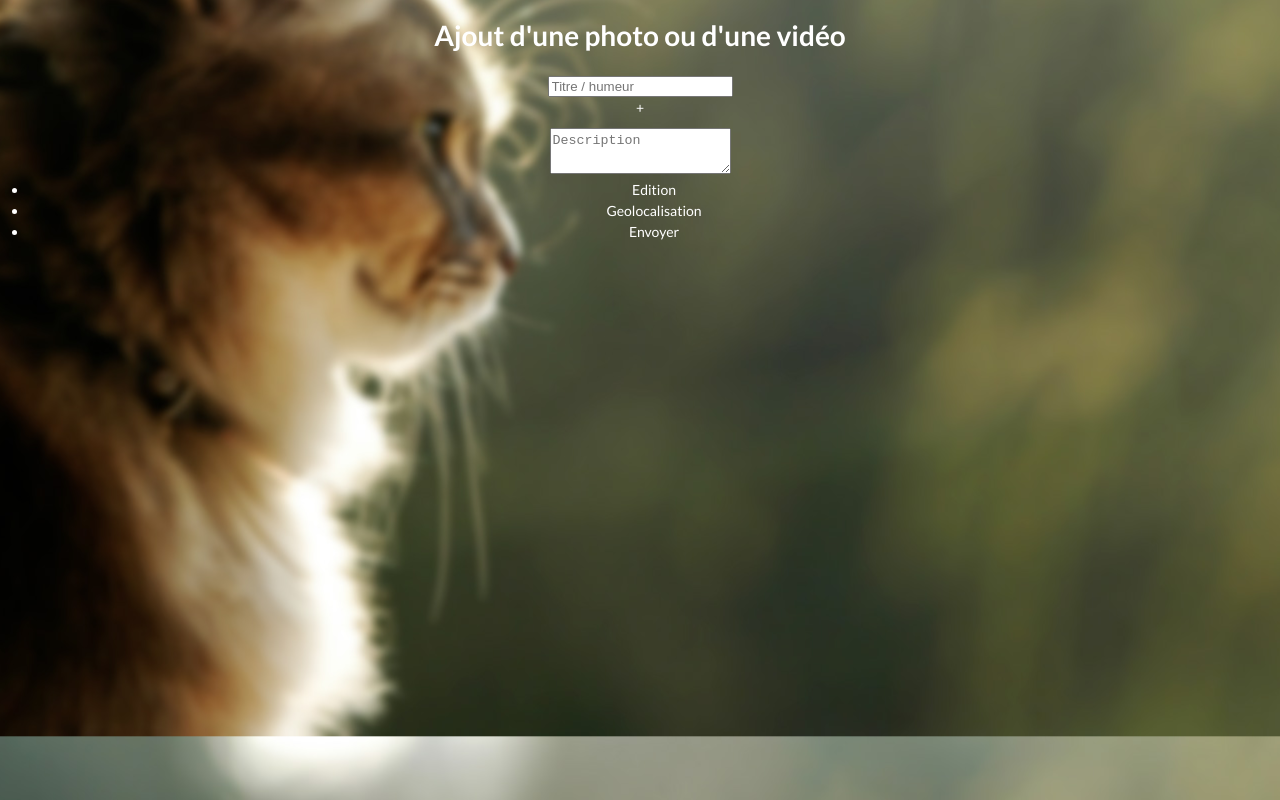
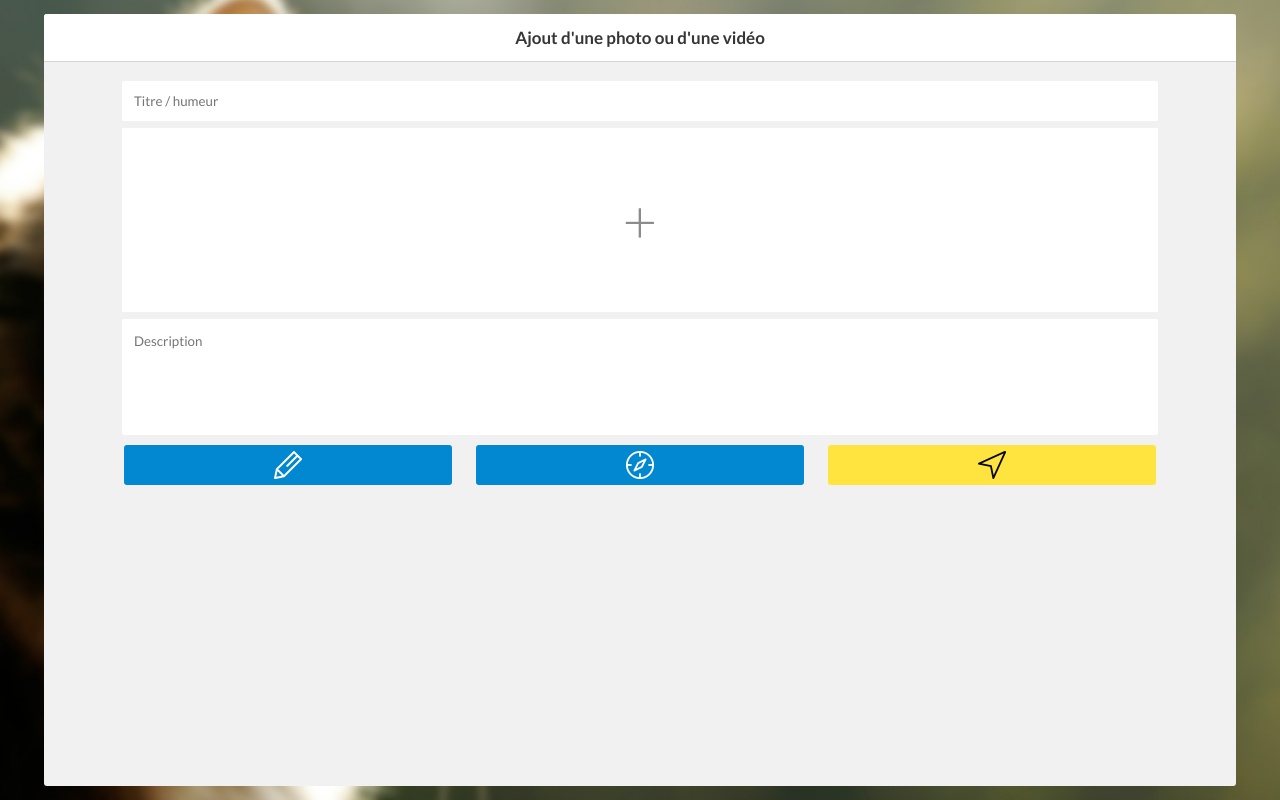
Before and after one commit to stephane-o/travelcat, a plain HTML site: page ajout-img-vid.html in a window 1280 px wide. Drawn offline with Linux system fonts and the light colour scheme.

Commit message:
Fenetre ajout image/video CSS ok

```diff
--- a/ajout-img-vid.html
+++ b/ajout-img-vid.html
@@ -9,7 +9,7 @@
     <link rel="stylesheet" href="css/style.css" media="all" />
 </head>
 <body>
-    <div class="wrapper">
+    <div class="wrapper-fenetreajout">
         <div class="fenetreajout">
             <div class="titre">
                 <h1>Ajout d'une photo ou d'une vidéo</h1>
@@ -21,11 +21,11 @@
                 </div>
                 <textarea type="textarea" placeholder="Description" name="description"></textarea>
             </div>
-            <div class="boutons">
+            <div class="action-boutons">
                 <ul>
-                    <li>Edition</li>
-                    <li>Geolocalisation</li>
-                    <li class="valider">Envoyer</li>
+                    <a href="#"><li><p class="ir edition">Edition</p></li></a>
+                    <a href="#"><li><p class="ir geolocalisation">Geolocalisation</p></li></a>
+                    <a href="#"><li><p class="ir envoyer">Envoyer</p></li></a>
                 </ul>
             </div>
         </div>
--- a/css/style.css
+++ b/css/style.css
@@ -164,6 +164,7 @@ a img {
 
 html {
     font-size: 62.5%;
+    height: 100%;
 }
 
 body {
@@ -187,8 +188,16 @@ a {
 body {
     background: url(../img/bg-travelcat.jpg);
     background-position: 48% 41%;
+    height: 100%;
+}
+
+input, textarea {
+    font-family: 'Lato', sans-serif;
+    font-weight: 400;
 }
 /********************** FIN DU RESET **********************/
+
+/********************** HOME CSS **********************/
 .wrapper {
     padding-top: 14px;
     margin: 0 auto;
@@ -276,3 +285,121 @@ body {
     font-size: 1em;
     padding-top:8px;
 }
+
+/********************** FIN HOME CSS **********************/
+
+/********************** AJOUT FICHIER VIDEO CSS **********************/
+.wrapper-fenetreajout {
+    padding-top: 14px;
+    padding-bottom: 14px;
+    height: 100%;
+    margin: 0 auto;
+    overflow: hidden;
+}
+
+.fenetreajout {
+    background-color: #f1f1f2;
+    border-radius: 3px;
+    width:93.125%; /* 298px / 320px */
+    min-height: 100%;
+    margin: 0 auto;
+}
+
+.fenetreajout .titre {
+    background-color: #fff;
+    border-bottom: 1px solid #d5d5d5;
+    height: 48px;
+    margin-bottom: 19px;
+    border-top-left-radius: 3px;
+    border-top-right-radius: 3px;
+}
+
+.fenetreajout .titre h1 {
+    font-size: 1.214em; /* 17px / 14px */
+    font-weight: 700;
+    color: #363636;
+    height: 48px;
+    line-height: 48px;
+}
+
+.champsajout {
+}
+
+.champsajout input, .champsajout textarea {
+    border: 0px;
+    border-radius: 2px;
+    height: 40px;
+    padding-left: 12px;
+    width: 86.91275167785235%; /* 259px / 298px */
+}
+
+.champsajout textarea {
+    height: 116px;
+    padding-top: 13px;
+    resize: none;
+    margin-top: 7px;
+}
+
+.champsajout .boutonajoutphoto {
+    background-color: #fff;
+    height: 184px;
+    width: 86.91275167785235%; /* 259px / 298px */
+    margin: 0 auto;
+    margin-top: 7px;
+}
+
+.champsajout .boutonajoutphoto p {
+    color: #8c8a8a;
+    font-size:4.286em; /* 60px / 14px */
+    font-weight: 300;
+    height: 184px;
+    line-height: 184px;
+}
+
+.fenetreajout .action-boutons {
+    display: block;
+    margin-top: 5px;
+    margin-bottom: 10px;
+}
+
+.fenetreajout .action-boutons ul {
+    list-style: none;
+    font-size: 0;
+}
+
+.fenetreajout .action-boutons a {
+    display: inline-block;
+    width:27.51677852348993%; /* 82px / 298 px */
+    height: 40px;
+    background-color: #0288d1;
+    border-radius: 3px;
+    margin-right:2.013422818791946%; /* 6px / 298 px */
+}
+
+.fenetreajout .action-boutons a:last-child {
+    background-color: #ffe440;
+    margin-right: 0;
+}
+
+.fenetreajout .action-boutons p {
+    display: block;
+    width: 28px;
+    height: 28px;
+    background-image: url('../img/icon-sprite.png');
+    margin: 0 auto;
+    margin-top: 6px;
+}
+
+.fenetreajout .action-boutons p.edition {
+    background-position: 0 0;
+}
+
+.fenetreajout .action-boutons p.geolocalisation {
+    background-position: -28px 0;
+}
+
+.fenetreajout .action-boutons p.envoyer {
+    background-position: -56px 0;
+}
+
+/********************** FIN AJOUT FICHIER VIDEO CSS **********************/
```
Also changed, not shown: img/icon-sprite.png (added).
